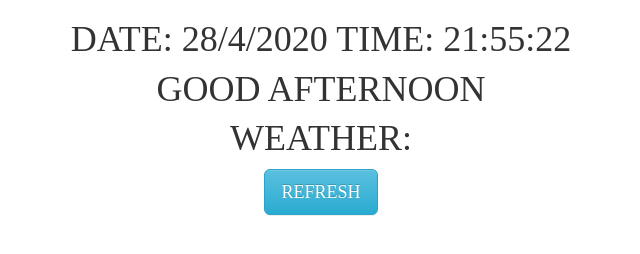
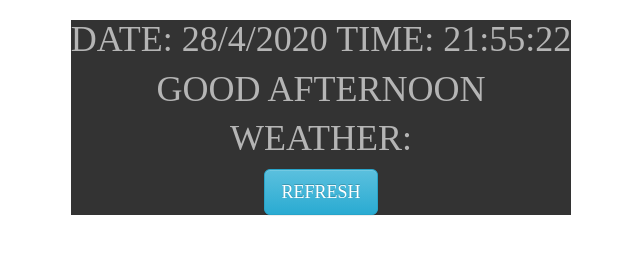
Before and after one commit to juanventurarivas1991/Time-Weather-Web-Application, a website: page Index.html in a window 1280 px wide. Shown: the whole page, without its empty margins (319-959 px from the left). Drawn offline with nearby package versions, Linux system fonts and the light colour scheme.

Commit message:
Dark&ligth mode work

```diff
--- a/Index.html
+++ b/Index.html
@@ -17,9 +17,9 @@
 </head>
 
 <body>
-
   <div ng-app="myApp" class=" container  text-uppercase font-weight-bold main  ">
-    <div ng-class="container-fluid {setTheme() ? 'light' : 'dark'}">
+    <div ng-controller="ThemeController">
+      <div ng-class="{'dark': theme, 'light': !theme}">
         <h1>
           <div class="row  ">
             <div class="col-lg-12 mx-auto ">
@@ -44,11 +44,12 @@
         </h1>
       </div>
     </div>
+  </div>
 
 
 
   <script src="https://ajax.googleapis.com/ajax/libs/angularjs/1.7.9/angular.min.js"></script>
-  <script src="utils.js" ></script>
+  <script src="utils.js"></script>
   <script src="theme.js"></script>
   <script src="date.component.js"></script>
   <script src="greetings.component.js"></script>
--- a/theme.js
+++ b/theme.js
@@ -1,9 +1,6 @@
 
-myApp.controller('themeController', ['$scope', function($scope) {
+myApp.controller('ThemeController', ['$scope', function($scope) {
 
-    function setTheme() {
         var hours = new Date().getHours();
-        $scope.theme = hours > 15;
-    }
-    setTheme();
+        $scope.theme = hours > 15? 'light' : 'dark';
 }]);
```
Lines whose indentation alone changed are shown as unchanged.
